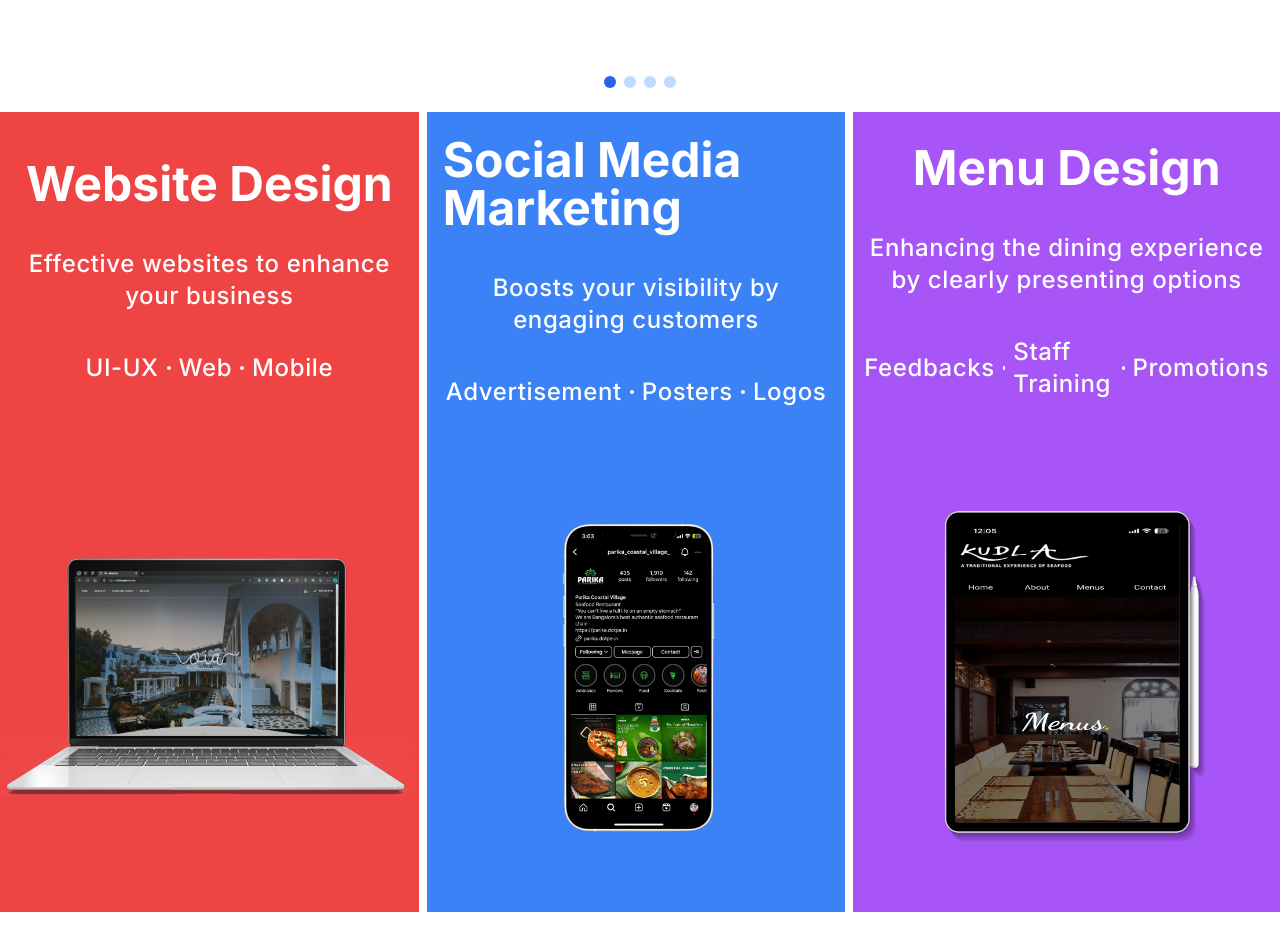
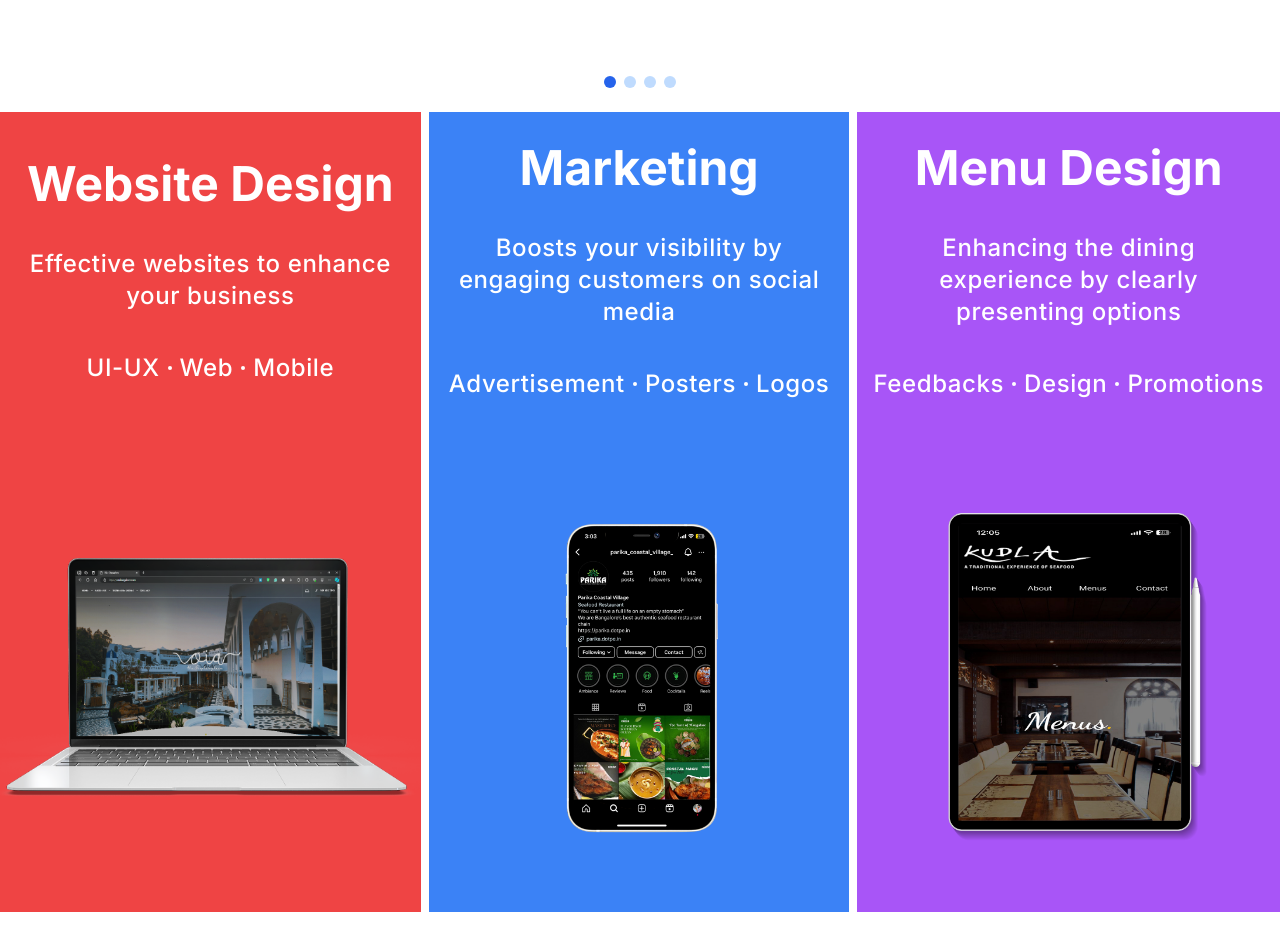
Before and after one commit to kanishkacodes/explorex, a Next.js app: page / in a window 1280 px wide. Shown: the part 4740-5673 px from the top of the page. Built offline with nearby package versions, Linux system fonts and the light colour scheme.

Commit message:
updated content

```diff
--- a/src/components/Cardb.tsx
+++ b/src/components/Cardb.tsx
@@ -9,8 +9,8 @@ function Cardb() {
 
         <div className=' h-screen bg-blue-500 hover:bg-blue-800'>
           <div className=' h-2/5 flex flex-col px-4 justify-center items-center '>
-          <h1 className="font-bold md:text-5xl text-3xl flex justify-center items-center md:mb-10 mb-9  text-white">Social Media Marketing</h1>
-          <p className="md:text-2xl text-xl tracking-wide font-medium flex justify-center items-center md:mb-10 mb-9  text-white text-center ">Boosts your visibility by engaging customers</p>
+          <h1 className="font-bold md:text-5xl text-3xl flex justify-center items-center md:mb-10 mb-9  text-white">Marketing</h1>
+          <p className="md:text-2xl text-xl tracking-wide font-medium flex justify-center items-center md:mb-10 mb-9  text-white text-center ">Boosts your visibility by engaging customers on social media</p>
 
           <div className="md:text-2xl text-xl tracking-wide font-medium flex justify-center items-center space-x-2  text-white">
             <p>Advertisement</p>
--- a/src/components/Cardc.tsx
+++ b/src/components/Cardc.tsx
@@ -15,7 +15,7 @@ function Cardc() {
           <div className="md:text-2xl text-xl tracking-wide font-medium flex justify-center items-center space-x-2  text-white">
             <p>Feedbacks</p>
             <div className="rounded-full w-1 h-1 bg-white"></div>
-            <p>Staff Training</p>
+            <p>Design</p>
             <div className="rounded-full w-1 h-1 bg-white"></div>
             <p>Promotions</p>
           </div>
```
